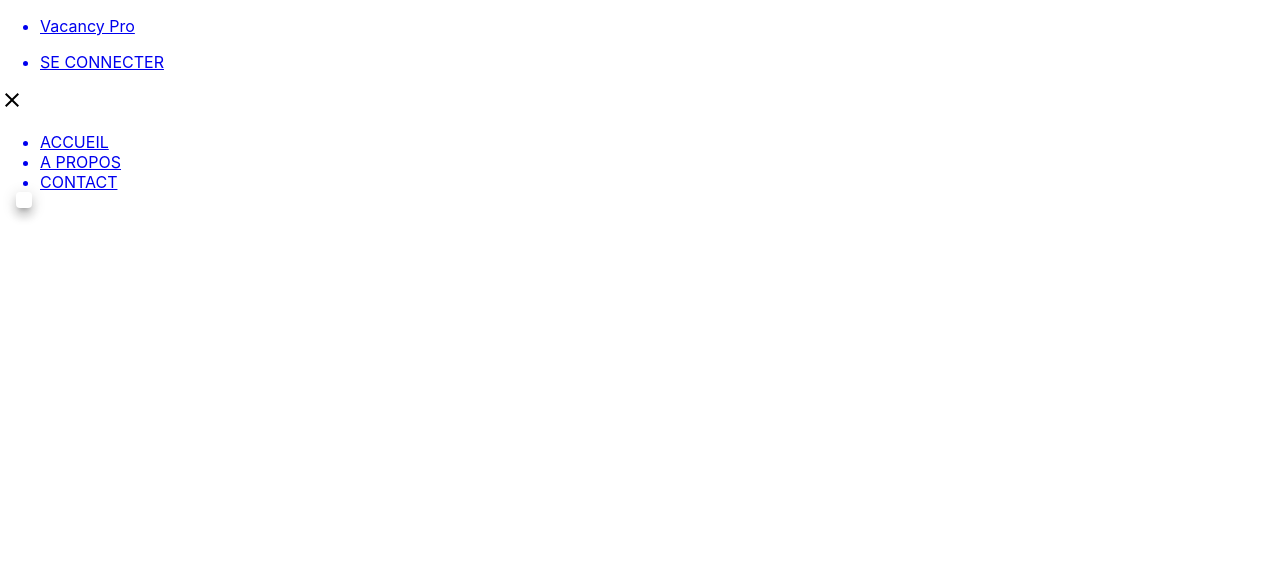
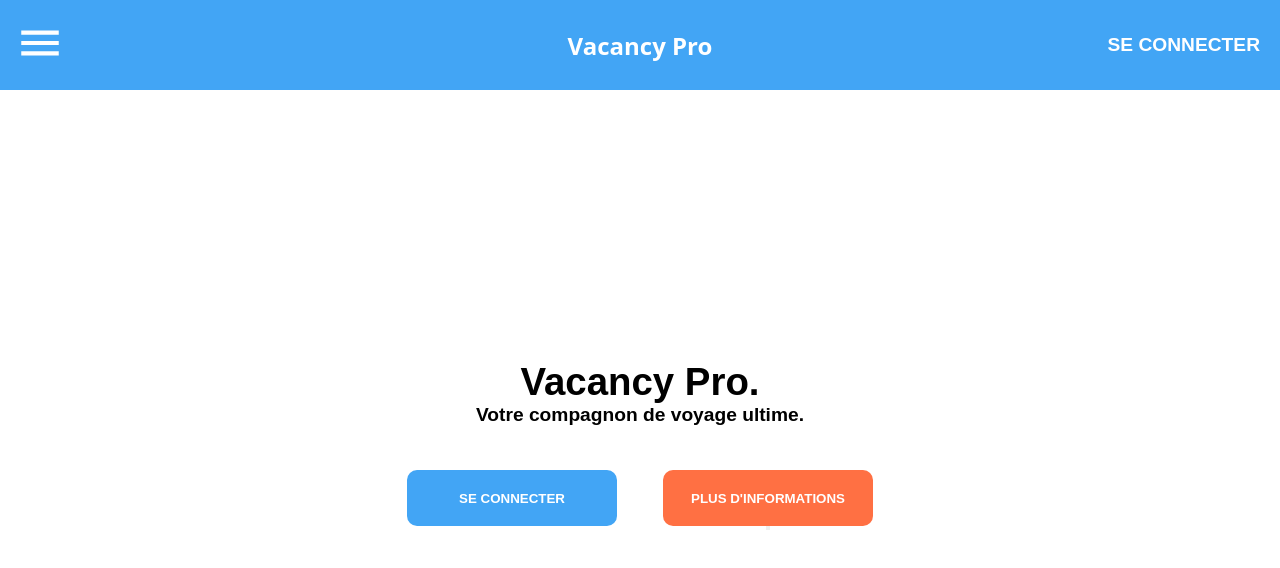
Before and after one commit to PierreThomasB/VacancyProWeb, a React (Create React App) app: page / in a window 1280 px wide. Shown: the top 568 px of the page. Built offline with nearby package versions, Linux system fonts and the light colour scheme.

Commit message:
Style page accueil

```diff
--- a/src/components/pages/Home.tsx
+++ b/src/components/pages/Home.tsx
@@ -3,17 +3,44 @@ import React from 'react';
 import {useNavigate} from "react-router-dom";
 import {ObservedNavBar} from '../templates/NavBar.tsx';
 import {observer} from "mobx-react";
+import {sessionStore} from "../../stores/SessionStore.ts";
 
 
 function Home() {
     const routes = require('../../routes.json')
     const navigate = useNavigate()
 
+    const navigateToPeriods = () => {
+        navigate(routes.Periods)
+    };
+
+    const navigateToAuthentication = () => {
+        navigate(routes.Authentication)
+    };
+    const navigateToAbout = () => {
+        navigate(routes.About)
+    };
+
     return (
         <div>
             <ObservedNavBar/>
             <div className={'home-main-container'}>
-
+                <div className={'column'} style={{justifyContent: 'center'}}>
+                    <h1 className={'home-main-title'}>Vacancy Pro.</h1>
+                    <h2 className={'home-main-p'}>Votre compagnon de voyage ultime.</h2>
+                    <div className={'row'}>
+                        <div className={'column'}>
+                            <input type={'submit'} className={'btn-home-blue'}
+                                   value={sessionStore.user ? 'VOIR LES VOYAGES' : 'SE CONNECTER'}
+                                   onClick={sessionStore.user ? navigateToPeriods : navigateToAuthentication}/>
+                        </div>
+                        <div className={'column'}>
+                            <input type={'submit'} className={'btn-home-black'} value={'PLUS D\'INFORMATIONS'}
+                                   onClick={navigateToAbout}/>
+                            <button></button>
+                        </div>
+                    </div>
+                </div>
             </div>
         </div>
 
--- a/src/components/templates/NavBar.tsx
+++ b/src/components/templates/NavBar.tsx
@@ -6,9 +6,8 @@ import {navigationStore} from "../../stores/NavigationStore.ts";
 import DisplayUserInfo from "../molecules/DisplayUserInfo.tsx";
 import {observer} from 'mobx-react'
 import * as React from "react";
-import {Menu} from "@mui/material";
 import TitleNavButton from "../molecules/TitleNavButton.tsx";
-import {Close} from "@mui/icons-material";
+import {Close, Menu} from "@mui/icons-material";
 
 function NavBar() {
     const routes = require('../../routes.json')
@@ -65,7 +64,7 @@ function NavBar() {
     return (
         <nav className={'navbar'}>
             <ul className={'left'}>
-                <Menu className={'open'} onClick={() => showMenu()} open />
+                <Menu className={'open'} onClick={() => showMenu()} />
             </ul>
             <ul className={'center'}>
                 <TitleNavButton route={routes.Home} label={'Vacancy Pro'}/>
--- a/src/routes.json
+++ b/src/routes.json
@@ -3,5 +3,6 @@
     "Authentication": "/Authentication",
     "User": "/User",
     "About": "/About",
-    "Contact": "/Contact"
+    "Contact": "/Contact",
+    "Periods": "/Periods"
 }
--- a/src/stores/NavigationStore.ts
+++ b/src/stores/NavigationStore.ts
@@ -26,7 +26,7 @@ class NavigationStore {
         this._element = value;
     }
 
-    handleOpenMenu(target) {
+    handleOpenMenu(target: any) {
         this.element = target
     }
 
--- a/src/styles/index.css
+++ b/src/styles/index.css
@@ -1,13 +1,233 @@
+* {
+  margin: 0;
+  padding: 0;
+  text-decoration: none;
+}
+ul, li {
+  list-style: none;
+}
+.menu {
+  z-index: 100;
+  position: fixed;
+  top: 0;
+  left: 0;
+  background-color: #42a5f5;
+  opacity: .9;
+  display: flex;
+  justify-content: center;
+  align-items: center;
+  width: 100%;
+  height: 100%;
+  transition-duration: .5s;
+  transition-property: transform;
+  transform: scale(0);
+}
+.menu.active {
+  transform: scale(1);
+}
+
+.menu .close {
+  border-radius: 10px;
+  margin: 10px;
+  position: absolute;
+  color: white;
+  top: 50px;
+  right: 50px;
+  width: 50px;
+  height: 50px;
+  cursor: pointer;
+  transition-property: background-color;
+  transition-duration: .5s;
+}
+
+.left .open {
+  width: 50px;
+  height: 50px;
+  padding: 5px;
+  border-radius: 10px;
+  margin: 10px;
+  transition-property: background-color;
+  transition-duration: .5s;
+}
+.navbar {
+  background-color: #42a5f5;
+  height: 90px;
+  display: flex;
+  flex-direction: row;
+  width: 100%;
+  justify-content: center;
+  align-items: center;
+  list-style: none;
+}
+
+.navbar .left {
+  color: white;
+  cursor: pointer;
+  position: absolute;
+  left: 0;
+}
+.navbar .center {
+  position: center;
+  display: flex;
+  flex-direction: row;
+}
+.navbar .center .title {
+  font-size: 1.5em;
+  font-weight: bold;
+  font-family: system-ui;
+  margin: 10px;
+  padding: 10px;
+  border-radius: 10px;
+  cursor: pointer;
+  color: white;
+  transition-property: background-color;
+  transition-duration: .5s;
+}
+.navbar .menu .nav-button {
+  text-align: center;
+  font-size: 2em;
+  font-weight: bold;
+  color: white;
+  margin: 10px;
+  padding: 10px;
+  border-radius: 10px;
+  cursor: pointer;
+  transition-property: background-color;
+  transition-duration: .5s;
+}
+.navbar .right {
+  position: absolute;
+  right: 0;
+  display: flex;
+  flex-direction: row;
+}
+.navbar .right .nav-button {
+  text-align: center;
+  font-size: 1.2em;
+  font-weight: bold;
+  color: white;
+  margin: 10px;
+  padding: 10px;
+  border-radius: 10px;
+  cursor: pointer;
+  transition-property: background-color;
+  transition-duration: .5s;
+}
+.navbar .icon, .icon {
+  transform: scale(1.5);
+}
+
+.title:hover, .nav-button:hover{
+  background-color: rgba(0, 0, 0, 0.1);
+}
+.home-main-container {
+  display: flex;
+  justify-content: center;
+  flex-wrap: wrap;
+  height: calc(100vh - 90px);
+}
+
+.home-main-container .column {
+  width: 50%;
+  display: flex;
+  flex-direction: column;
+  flex-wrap: wrap;
+  align-items: center;
+}
+
+.home-main-container .column .row {
+  margin-top: 5%;
+  display: flex;
+  flex-direction: row;
+  flex-wrap: wrap;
+  width: 100%;
+  justify-content: center;
+}
+
+.home-main-container .column .row .column {
+  width: 40%;
+  display: flex;
+  flex-direction: column;
+}
+
+.home-main-title {
+  font-size: 3vw;
+  font-weight: bold;
+  animation: 2s anim-lineUp ease-out;
+}
+
+.home-main-p {
+  font-size: 1.5vw;
+  animation: 4s anim-lineUp ease-out;
+}
+
+.btn-home-blue {
+  margin: 5% 0 0 0;
+  background-color: #42a5f5;
+  color: white;
+  border-radius: 10px;
+  width: 82%;
+  height: 56px;
+  font-weight: bold;
+  position: relative;
+  transition-property: background-color;
+  transition-duration: .5s;
+  animation: 6s anim-lineUp ease-out;
+}
+
+
+.btn-home-blue:hover {
+  cursor: pointer;
+  background-color: rgba(66, 165, 245, 0.8);
+}
+.btn-home-black {
+  margin: 5% 0 0 0;
+  background-color: #ff7043 ;
+  color: white;
+  border-radius: 10px;
+  width: 82%;
+  height: 56px;
+  font-weight: bold;
+  position: relative;
+  transition-property: background-color;
+  transition-duration: .5s;
+  animation: 6s anim-lineUp ease-out;
+}
+
+
+.btn-home-black:hover {
+  cursor: pointer;
+  background-color: rgba( 255, 112, 67 , 0.8);
+}
+input {
+  border: none;
+}
 body {
   margin: 0;
-  font-family: -apple-system, BlinkMacSystemFont, 'Segoe UI', 'Roboto', 'Oxygen',
-    'Ubuntu', 'Cantarell', 'Fira Sans', 'Droid Sans', 'Helvetica Neue',
-    sans-serif;
+  font-family: 'Avenir Next', sans-serif;
   -webkit-font-smoothing: antialiased;
   -moz-osx-font-smoothing: grayscale;
 }
 
-code {
+/*code {
   font-family: source-code-pro, Menlo, Monaco, Consolas, 'Courier New',
     monospace;
+}*/
+
+@keyframes anim-lineUp {
+  0% {
+    opacity: 0;
+    transform: translateY(80%);
+  }
+  20% {
+    opacity: 0;
+  }
+  50% {
+    opacity: 1;
+    transform: translateY(0%);
+  }
+  100% {
+    opacity: 1;
+    transform: translateY(0%);
+  }
 }
```
Also changed, not shown: src/styles/App.css (deleted, +0 -38 lines).
